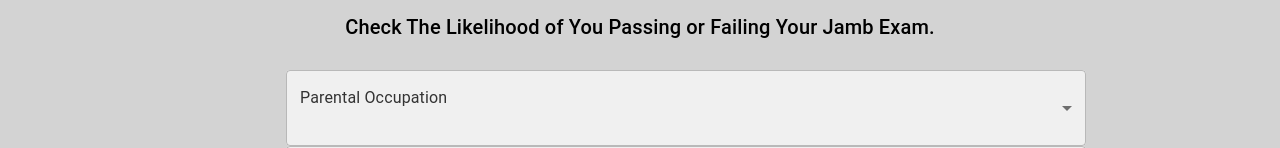
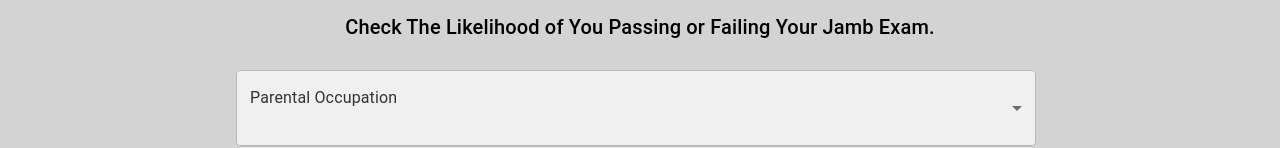
Before and after one commit to Saheed388/DataThonRepo, a React (Vite) app: page / in a window 1280 px wide. Shown: the part 804-952 px from the top of the page. Built offline with nearby package versions, Linux system fonts and the light colour scheme.

Commit message:
first commit

```diff
--- a/src/App.css
+++ b/src/App.css
@@ -111,7 +111,7 @@
   width: 800px; /* Maximum width */
   border-radius: 20px; /* Rounded corners */
   border: #f5ba13 5px solid; /* Dropdown border */
-  left: 200px;
+  left: 150px;
 }
 
 
```
